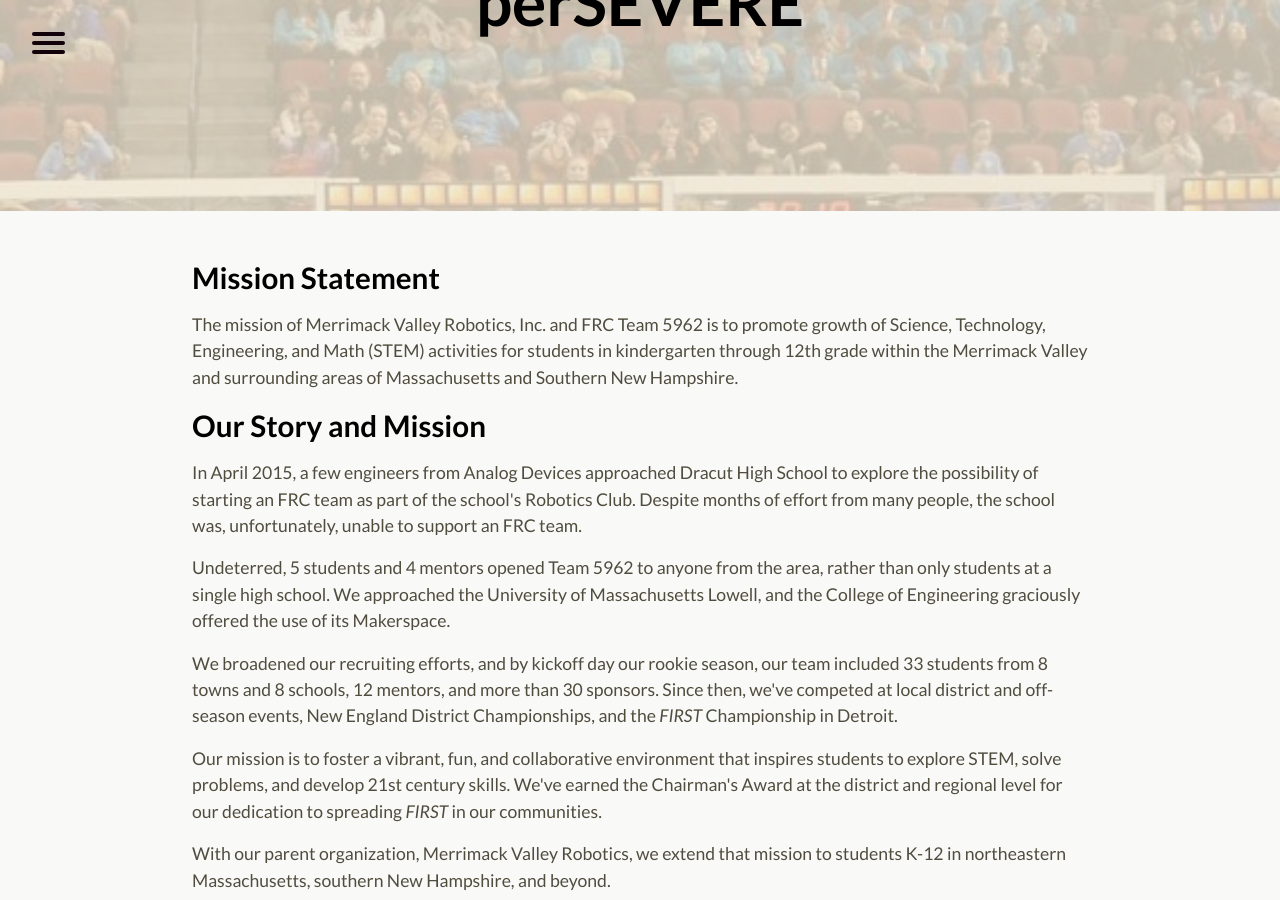
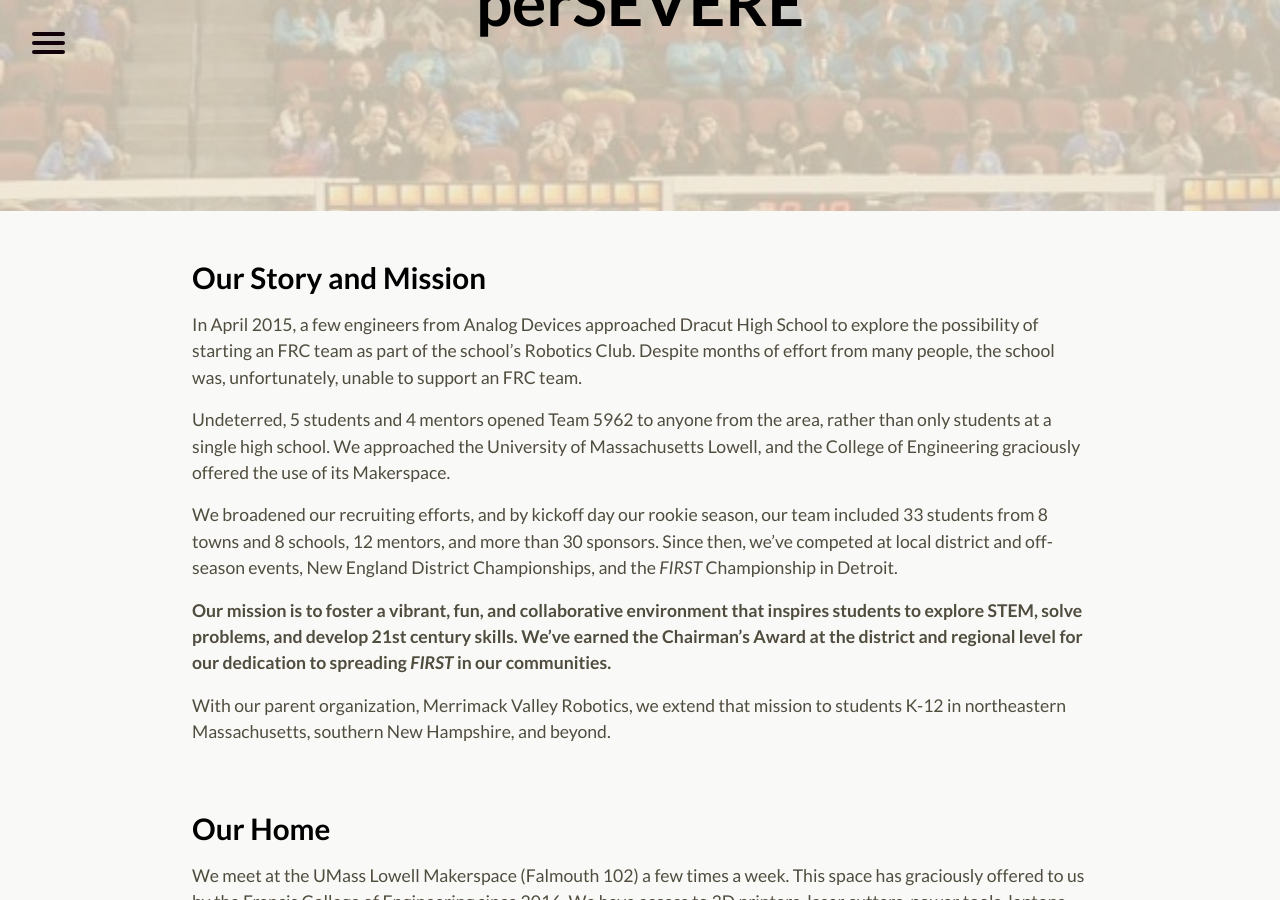
Before and after one commit to perSEVERE-5962/frc5962, a Jekyll site: the page built from about.md, in a window 1280 px wide and 900 px high, scrolled down 329 px. Built offline with Jekyll 4.4.1, drawn with Linux system fonts in a browser that asks for light colours; some of the changed text lies outside the part shown.

Commit message:
Updated About

```diff
--- a/about.md
+++ b/about.md
@@ -2,44 +2,26 @@
 title: About
 hero-img-url: "/media/nedcmp.jpg"
 hero-title: We are Team 5962 <br>perSEVERE
-story: "<p>In April 2015, a few engineers from Analog Devices approached Dracut High
-  School to explore the possibility of starting an FRC team as part of the school's
-  Robotics Club. Despite months of effort from many people, the school was, unfortunately,
-  unable to support an FRC team.</p> <p>Undeterred, 5 students and 4 mentors opened
-  Team 5962 to anyone from the area, rather than only students at a single high school.
-  We approached the University of Massachusetts Lowell, and the College of Engineering
-  graciously offered the use of its Makerspace.</p> <p>We broadened our recruiting
-  efforts, and by kickoff day our rookie season, our team included 33 students from
-  8 towns and 8 schools, 12 mentors, and more than 30 sponsors. Since then, we've
-  competed at local district and off-season events, New England District Championships,
-  and the <i>FIRST</i> Championship in Detroit.</p> <p>Our mission is to foster a
-  vibrant, fun, and collaborative environment that inspires students to explore STEM,
-  solve problems, and develop 21st century skills. We've earned the Chairman's Award
-  at the district and regional level for our dedication to spreading <i>FIRST</i>
-  in our communities.</p> <p>With our parent organization, Merrimack Valley Robotics,
-  we extend that mission to students K-12 in northeastern Massachusetts, southern
-  New Hampshire, and beyond.</p>\n"
 ---
-
-## Mission Statement
-The mission of Merrimack Valley Robotics, Inc. and FRC Team 5962 is to promote growth of Science, Technology, Engineering, and Math (STEM) activities for students in kindergarten through 12th grade within the Merrimack Valley and surrounding areas of Massachusetts and Southern New Hampshire.
-
 
 ## Our Story and Mission
 
-<article markdown="1">
-{{ page.story }}
-</article>
+In April 2015, a few engineers from Analog Devices approached Dracut High School to explore the possibility of starting an FRC team as part of the school's Robotics Club. Despite months of effort from many people, the school was, unfortunately, unable to support an FRC team.
+
+Undeterred, 5 students and 4 mentors opened Team 5962 to anyone from the area, rather than only students at a single high school. We approached the University of Massachusetts Lowell, and the College of Engineering graciously offered the use of its Makerspace.
+
+We broadened our recruiting efforts, and by kickoff day our rookie season, our team included 33 students from 8 towns and 8 schools, 12 mentors, and more than 30 sponsors. Since then, we've competed at local district and off-season events, New England District Championships, and the *FIRST* Championship in Detroit.
+
+**Our mission is to foster a vibrant, fun, and collaborative environment that inspires students to explore STEM, solve problems, and develop 21st century skills. We've earned the Chairman's Award at the district and regional level for our dedication to spreading *FIRST* in our communities.**
+
+With our parent organization, Merrimack Valley Robotics, we extend that mission to students K-12 in northeastern Massachusetts, southern New Hampshire, and beyond.
 
 <div class="divider"></div>
 
+## Our Home
+We meet at the UMass Lowell Makerspace (Falmouth 102) a few times a week. This space has graciously offered to us by the Francis College of Engineering since 2016. We have access to 3D printers, laser cutters, power tools, laptops, mills, and CNCs.
 
-## Our Home
-We meet at the UMass Lowell Makerspace, Falmouth 102 on Wednesday and Fridays 5-8 and Sunday 10-2.
-
-
-This space is graciously offered to us by the UMass Lowell College of Engineering since 2016. We have access to 3d printers, Laser cutters, Power Tools, Laptops, Mills and CNC's
-
+<div class="divider"></div>
 
 ## Our Students
 
@@ -51,6 +33,8 @@
 {% endfor %}
 </article>
 
+<div class="divider"></div>
+
 ## Our Mentors
 
 <article class="grid two-columns" markdown="1">
```
